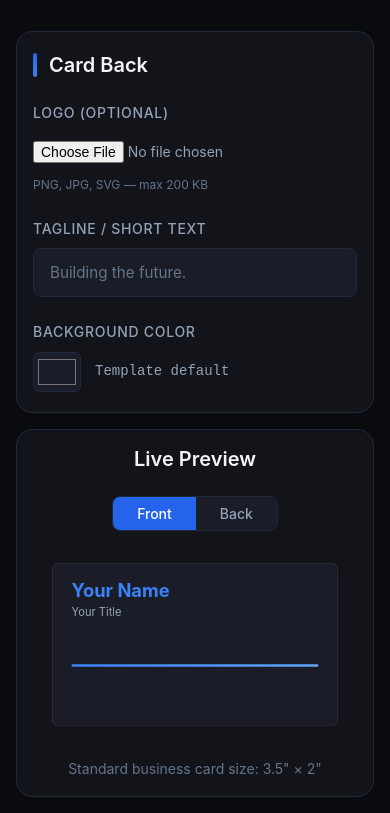
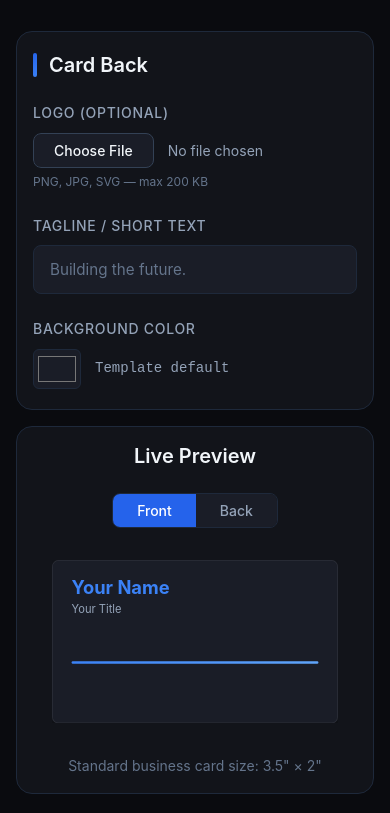
Before and after one commit to BraydenRic/BusinessCardMaker, a React (Vite) app: page /editor in a window 390 px wide. Shown: the part 1430-2243 px from the top of the page. Built offline with nearby package versions, Linux system fonts and the light colour scheme; no server answers; the database is empty; sample sign-in values are in the browser's storage.

Commit message:
Mobile Fixed

```diff
--- a/src/pages/Editor.css
+++ b/src/pages/Editor.css
@@ -370,13 +370,33 @@
 /* ── Card Back form section ── */
 
 .form-group input[type="file"] {
-  padding: 0.5rem 0;
+  padding: 0;
   background: transparent;
   border: none;
   color: var(--text-secondary);
   font-size: 0.875rem;
   cursor: pointer;
   width: auto;
+}
+
+.form-group input[type="file"]::file-selector-button {
+  padding: 0.5rem 1.25rem;
+  background: var(--bg-tertiary);
+  border: 1.5px solid var(--border-secondary);
+  border-radius: 8px;
+  color: var(--text-primary);
+  font-size: 0.875rem;
+  font-weight: 500;
+  font-family: inherit;
+  cursor: pointer;
+  margin-right: 0.875rem;
+  transition: border-color 0.2s ease, color 0.2s ease, background 0.2s ease;
+}
+
+.form-group input[type="file"]::file-selector-button:hover {
+  border-color: var(--accent-primary);
+  color: var(--accent-primary);
+  background: var(--bg-hover);
 }
 
 .form-hint {
```
